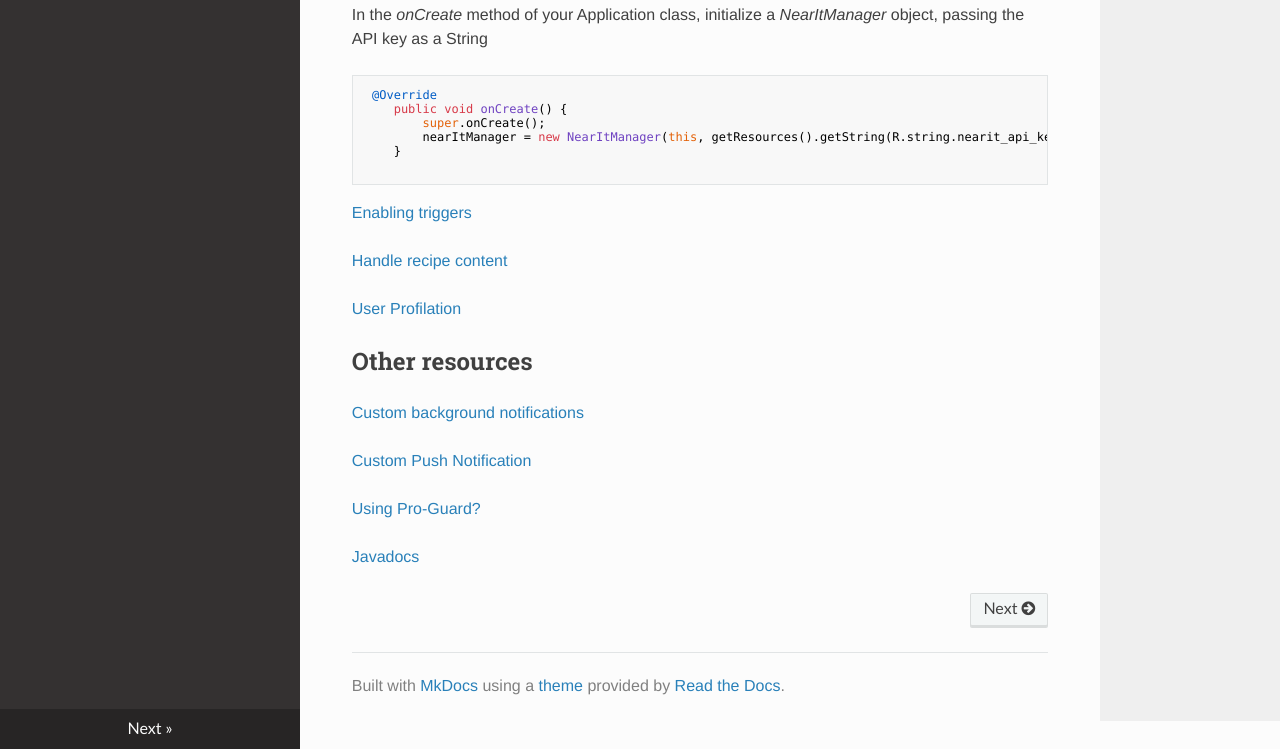
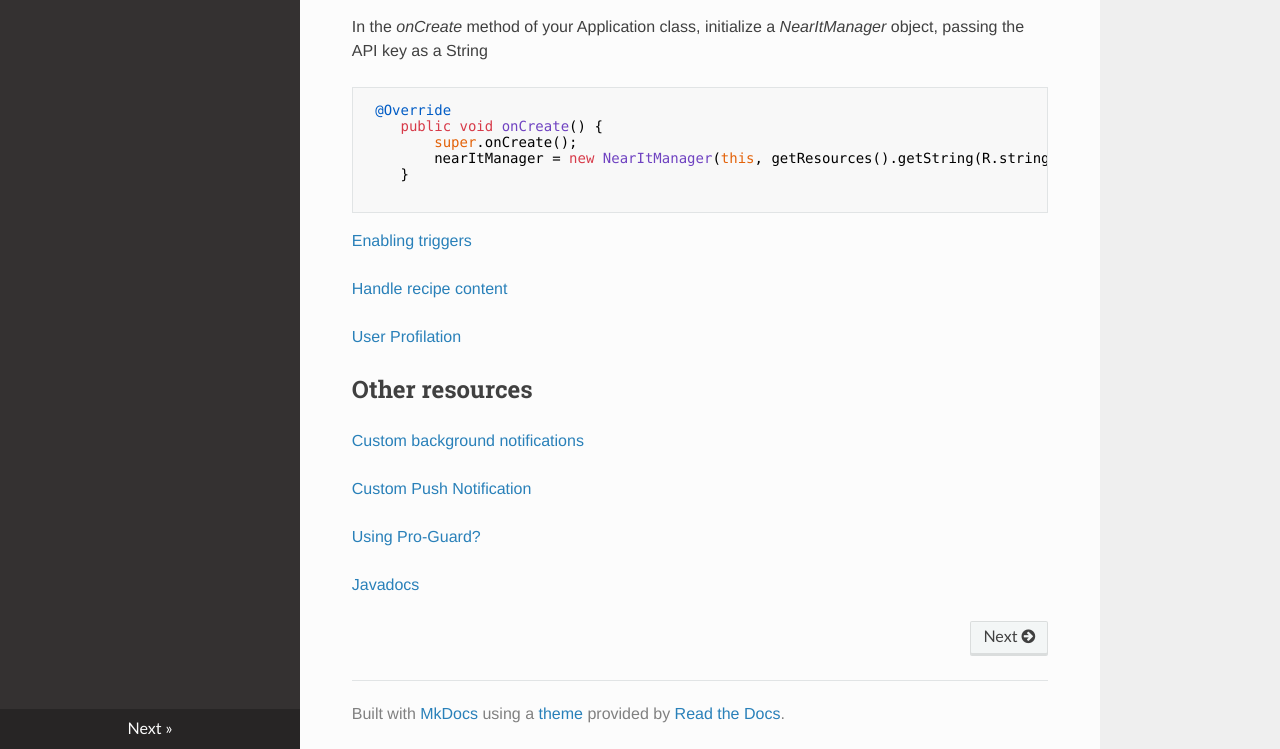
Before and after one commit to nearit/Android-SDK, an MkDocs documentation site: the page built from docs/index.md, in a window 1280 px wide and 1400 px high, scrolled down 799 px. Shown: the part 651-1400 px from the top of the window. Built offline with MkDocs 1.6.1, drawn with Linux system fonts in a browser that asks for light colours; nearby versions of some CDN libraries; old or Windows-style settings are respelled for this version of MkDocs.

Commit message:
Update docs

```diff
--- a/docs/css/nearitdocs.css
+++ b/docs/css/nearitdocs.css
@@ -16,5 +16,8 @@ body{font-family:'Titillium Web',Raleway,'Helvetica Neue',sans-serif!important}
 /* bigger nav header font */
 a.icon-home {font-size: 25px !important}
 
+/* bigger text in code elements */
+code {font-size: 14px !important}
+
 /* remove home icon */
 .fa-home:before, .icon-home:before{content:None !important}
```
